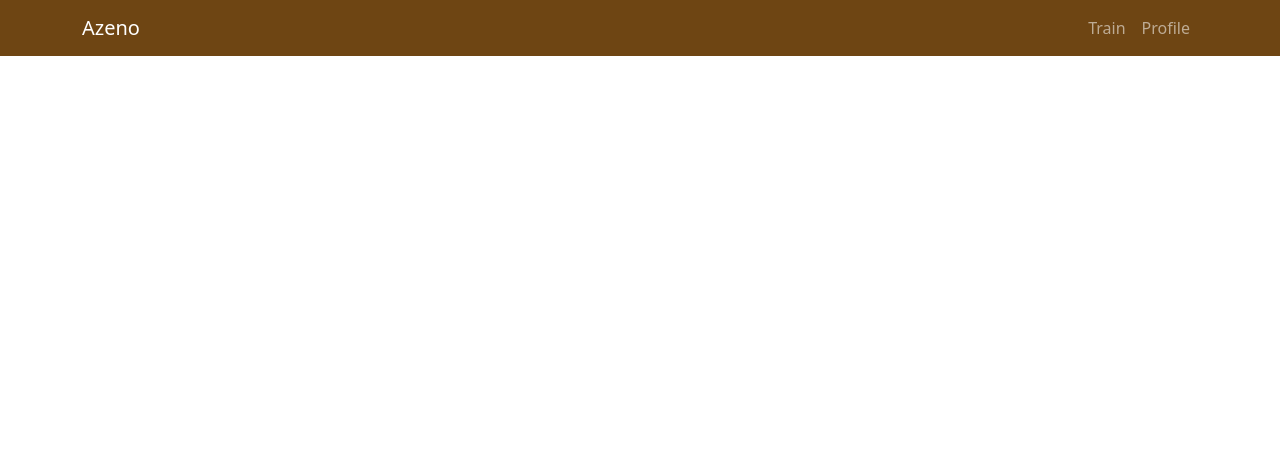
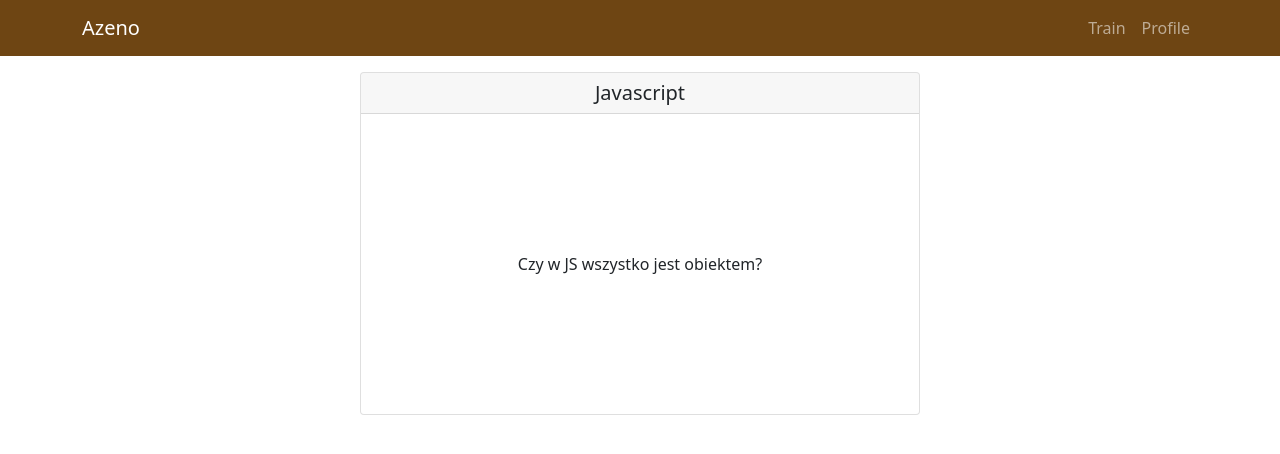
Before and after one commit to olivergav/azeno_2, a React app: page /train/1 in a window 1280 px wide. Before the commit this address had no page. Shown: the top 454 px of the page. Built offline with nearby package versions, Linux system fonts and the light colour scheme.

Commit message:
flip card animation using css

```diff
--- a/src/Question/Question.jsx
+++ /dev/null
@@ -1,32 +0,0 @@
-import React, { useState } from 'react';
-import { Button, Card } from 'react-bootstrap';
-
-function Question() {
-    const [question] = useState('Czy w JS wszystko jest obiektem?');
-    const [answer] = useState(
-        'Z technicznego punktu widzenia: nie. Typy proste są opakowywane obiektami.'
-    );
-    const [toggle, setToggle] = useState(false);
-
-    function handleAnswer() {
-        setToggle(true);
-    }
-
-    return (
-        <Card onClick={handleAnswer}>
-            <Card.Header as="h5">JavaScript</Card.Header>
-            <Card.Body>
-                <Card.Text>{!toggle ? question : answer}</Card.Text>
-                {toggle && (
-                    <div className={'d-flex justify-content-between'}>
-                        <Button variant="primary">Wiedziałem</Button>
-                        <Button variant="primary">Nie byłem pewny</Button>
-                        <Button variant="primary">Nie wiedziałem</Button>
-                    </div>
-                )}
-            </Card.Body>
-        </Card>
-    );
-}
-
-export default Question;
--- a/src/components/App/App.jsx
+++ b/src/components/App/App.jsx
@@ -26,7 +26,7 @@
                             <Route path="/train" element={<Train />} />
                             <Route path="/login" element={<Login />} />
                             <Route path="/register" element={<Register />} />
-                            <Route path="/:id" element={<QuestionList />} />
+                            <Route path="train/:id" element={<QuestionList />} />
                         </Routes>
                     </Col>
                 </Row>
--- /dev/null
+++ b/src/components/Question/Question.jsx
@@ -0,0 +1,47 @@
+import React, { useState } from 'react';
+import { Button, Card } from 'react-bootstrap';
+
+import './Question.scss';
+
+function Question() {
+    const [question] = useState('Czy w JS wszystko jest obiektem?');
+    const [answer] = useState(
+        'Z technicznego punktu widzenia: nie. Typy proste są opakowywane obiektami.'
+    );
+
+    const [toggle, setToggle] = useState(false);
+
+    function handleAnswer() {
+        setToggle(true);
+    }
+
+    return (
+        <div className={toggle ? 'flip-card active' : 'flip-card'} onClick={handleAnswer}>
+            <div className="flip-card-inner">
+                <div className="flip-card-front">
+                    <Card>
+                        <Card.Header as="h5">Javascript</Card.Header>
+                        <Card.Body className="card-body">
+                            <Card.Text>{question}</Card.Text>
+                        </Card.Body>
+                    </Card>
+                </div>
+                <div className="flip-card-back">
+                    <Card>
+                        <Card.Header as="h5">Javascript</Card.Header>
+                        <Card.Body className="card-body">
+                            <Card.Text>{answer}</Card.Text>
+                            <div className="answer-btn">
+                                <Button variant="primary">Wiedziałem</Button>
+                                <Button variant="primary">Nie byłem pewny</Button>
+                                <Button variant="primary">Nie wiedziałem</Button>
+                            </div>
+                        </Card.Body>
+                    </Card>
+                </div>
+            </div>
+        </div>
+    );
+}
+
+export default Question;
--- /dev/null
+++ b/src/components/Question/Question.scss
@@ -0,0 +1,55 @@
+.flip-card {
+  background-color: transparent;
+  perspective: 1000px;
+  max-width: 560px;
+  width: 100%;
+  margin: auto;
+
+  &-inner {
+    position: relative;
+    width: 100%;
+    height: 100%;
+    text-align: center;
+    transition: transform 0.6s;
+    transform-style: preserve-3d;
+    box-shadow: 0 4px 8px 0 rgba(0, 0, 0, 0.2);
+  }
+
+  &.active {
+    .flip-card-inner {
+      transform: rotateY(-180deg);
+    }
+  }
+  &-back {
+    transform: rotateY(-180deg);
+  }
+
+  .card-body {
+    min-height: 300px;
+    display: flex;
+    justify-content: center;
+    align-items: center;
+    flex-wrap: wrap;
+  }
+}
+
+.flip-card-front, .flip-card-back {
+  position: absolute;
+  width: 100%;
+  height: 100%;
+  -webkit-backface-visibility: hidden;
+  backface-visibility: hidden;
+}
+
+.answer-btn {
+  align-self: flex-end;
+  @media (max-width: 576px){
+    flex-direction: column;
+  }
+  display: flex;
+  justify-content: space-around;
+  button {
+    margin: 10px;
+    width: 100%;
+  }
+}
--- a/src/components/QuestionList/QuestionList.jsx
+++ b/src/components/QuestionList/QuestionList.jsx
@@ -1,5 +1,5 @@
 import React, { useState } from 'react';
-import Question from '../../Question/Question';
+import Question from '../Question/Question';
 
 function QuestionList() {
     return (
```
